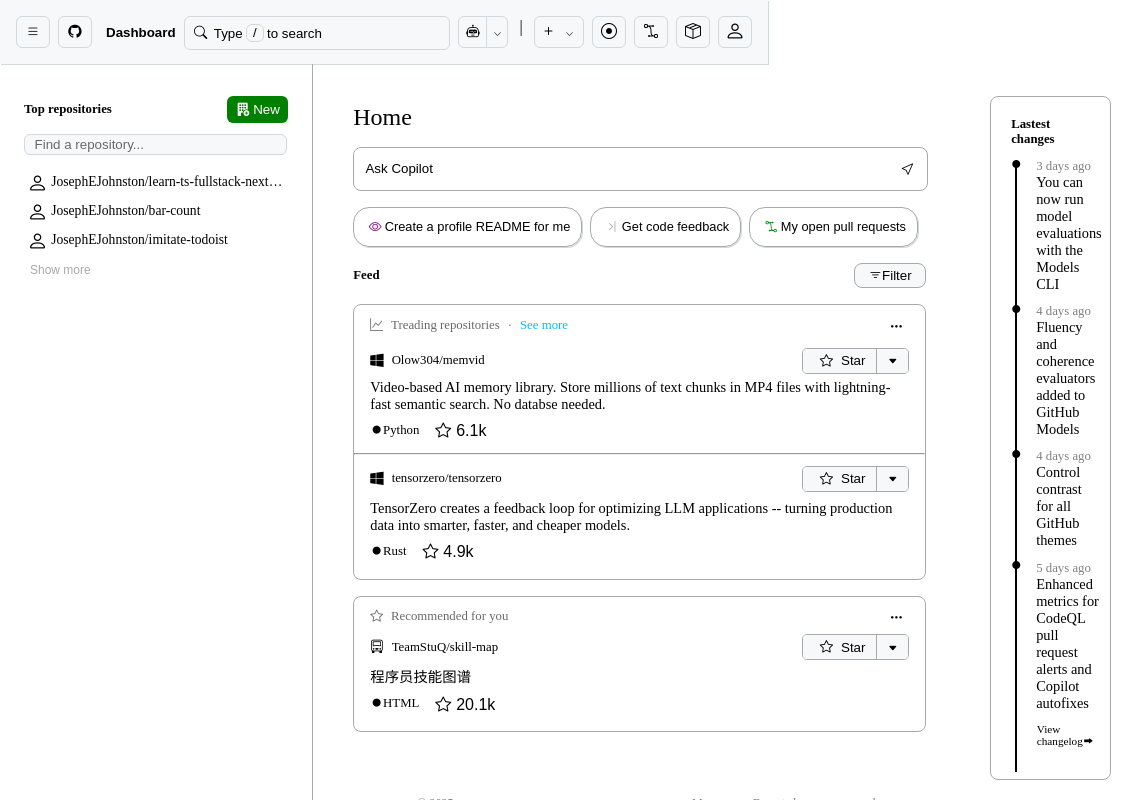
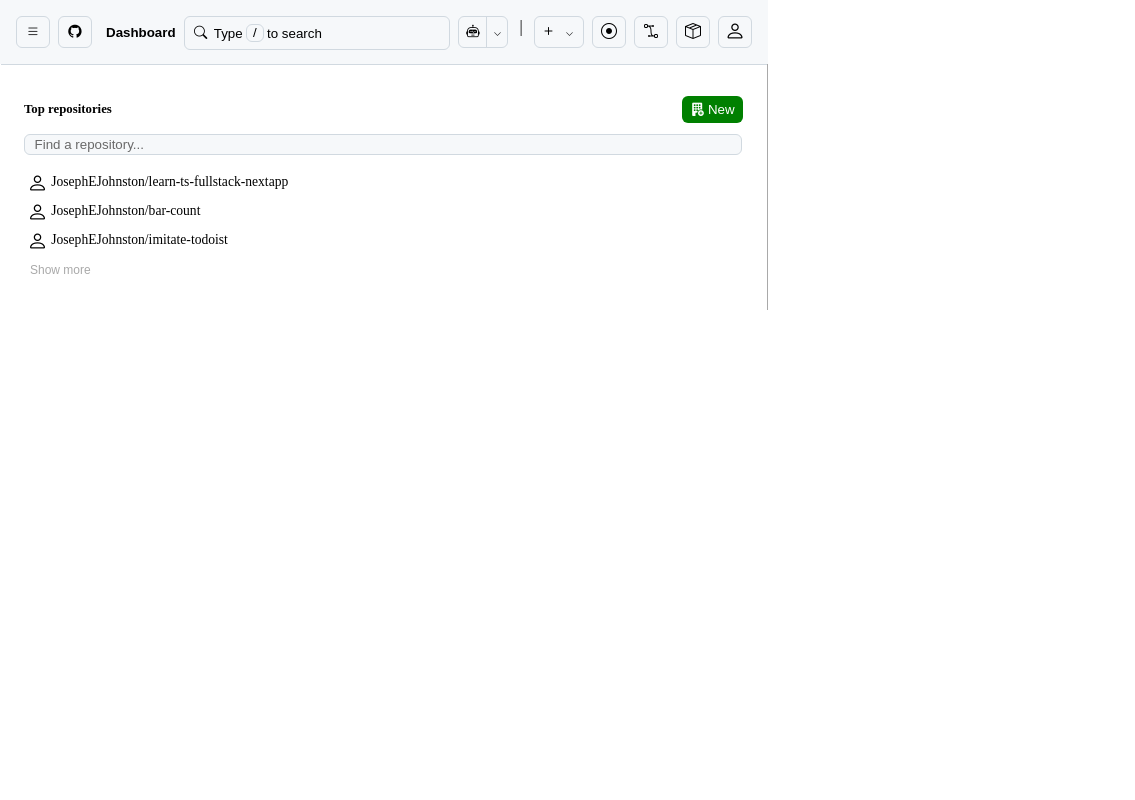
Before and after one commit to JosephEJohnston/github-imitated-front, a Next.js app: page / in a window 768 px wide. Shown: the top 800 px of the page, 1135 px wide, since content can reach past the window. Built offline with nearby package versions, Linux system fonts and the light colour scheme.

Commit message:
feat: 首页，响应式页面组件，媒体查询处理

```diff
--- a/src/components/home/media-control-page.module.css
+++ b/src/components/home/media-control-page.module.css
@@ -1,22 +1,61 @@
+/* 1400, 768 */
 
-.contentDisplay {
+@media (min-width: 1400px) {
+    .contentMedia {
         display: flex;
-    min-height: 100vh;
-    /*overflow: hidden;*/
     }
 
     .contentItem {
         min-height: 100vh;
     }
 
-.middleContent {
-    flex: 75%;
+    .rightSideBar {
+
     }
 
     .leftSideBar {
         flex: 15%;
     }
+}
+
+@media (min-width: 768px) and (max-width: 1400px) {
+    .contentMedia {
+        display: flex;
+    }
+
+    .contentItem {
+        min-height: 100vh;
+    }
 
     .rightSideBar {
+        display: none;
+    }
+
+    .leftSideBar {
+        flex: 15%;
+    }
+}
+
+@media (max-width: 768px) {
+    .contentMedia {
+        display: block;
+    }
+
+    .contentItem {
 
     }
+
+    .rightSideBar {
+        display: none;
+    }
+}
+
+
+.contentDisplay {
+    min-height: 100vh;
+}
+
+
+.middleContent {
+    flex: 75%;
+}
--- a/src/components/home/media-control-page.tsx
+++ b/src/components/home/media-control-page.tsx
@@ -11,7 +11,7 @@
 const MediaControlPage = (props : Props) => {
     return (
         <>
-            <div className={$style.contentDisplay}>
+            <div className={classNames($style.contentDisplay, $style.contentMedia)}>
                 <aside className={classNames($style.contentItem, $style.leftSideBar)}>
                     {props.leftSideBar}
                 </aside>
```
Lines whose indentation alone changed are shown as unchanged.
